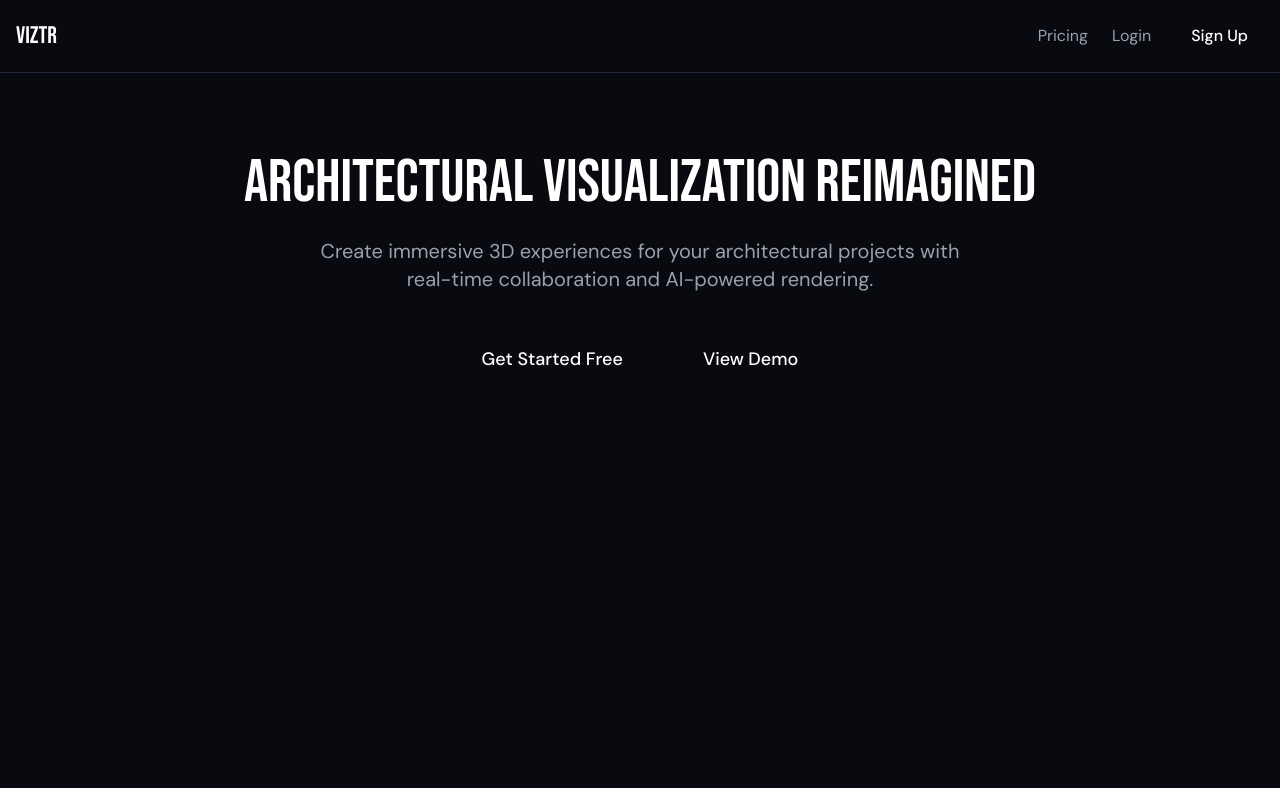
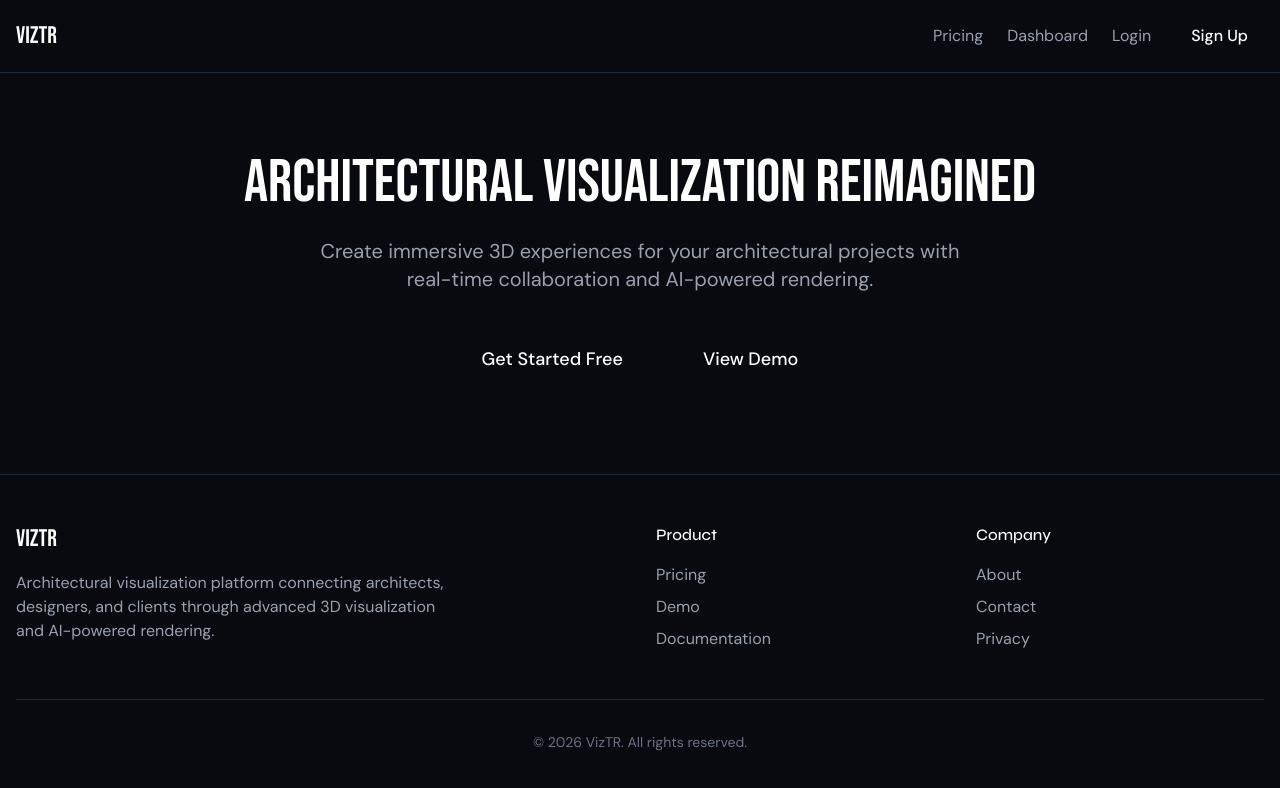
Before and after one commit to viztrlabs/Vizagent, a Next.js app: page / in a window 1280 px wide. Shown: the top 788 px of the page. Built offline with nearby package versions, Linux system fonts and the light colour scheme.

Commit message:
feat: add footer component and update marketing layout

```diff
--- a/app/(marketing)/layout.tsx
+++ b/app/(marketing)/layout.tsx
@@ -1,21 +1,25 @@
+import Footer from '@/components/Footer';
+
 export default function MarketingLayout({
   children,
 }: {
   children: React.ReactNode;
 }) {
   return (
-    <div className="min-h-screen bg-bg">
+    <div className="min-h-screen bg-bg flex flex-col">
       <header className="border-b border-gray-800">
         <nav className="container mx-auto px-4 py-4 flex items-center justify-between">
-          <span className="font-display text-2xl text-cyan">VizTR</span>
+          <a href="/" className="font-display text-2xl text-cyan">VizTR</a>
           <div className="flex items-center gap-6">
             <a href="/pricing" className="text-gray-400 hover:text-white transition-colors">Pricing</a>
+            <a href="/dashboard" className="text-gray-400 hover:text-white transition-colors">Dashboard</a>
             <a href="/login" className="text-gray-400 hover:text-white transition-colors">Login</a>
-            <a href="/signup" className="px-4 py-2 bg-cyan text-bg rounded-md font-medium hover:bg-cyan/90 transition-colors">Sign Up</a>
+            <a href="/auth/signin" className="px-4 py-2 bg-cyan text-bg rounded-md font-medium hover:bg-cyan/90 transition-colors">Sign Up</a>
           </div>
         </nav>
       </header>
-      <main>{children}</main>
+      <main className="flex-1">{children}</main>
+      <Footer />
     </div>
   );
 }
--- /dev/null
+++ b/components/Footer.tsx
@@ -0,0 +1,41 @@
+export default function Footer() {
+  return (
+    <footer className="bg-surface border-t border-gray-800">
+      <div className="max-w-7xl mx-auto px-4 py-12">
+        <div className="grid grid-cols-1 md:grid-cols-4 gap-8">
+          {/* Brand */}
+          <div className="col-span-1 md:col-span-2">
+            <span className="font-display text-2xl text-cyan">VizTR</span>
+            <p className="text-gray-400 mt-4 max-w-md">
+              Architectural visualization platform connecting architects, designers, and clients
+              through advanced 3D visualization and AI-powered rendering.
+            </p>
+          </div>
+
+          {/* Links */}
+          <div>
+            <h4 className="font-medium text-white mb-4">Product</h4>
+            <ul className="space-y-2">
+              <li><a href="/pricing" className="text-gray-400 hover:text-white transition-colors">Pricing</a></li>
+              <li><a href="/demo" className="text-gray-400 hover:text-white transition-colors">Demo</a></li>
+              <li><a href="/docs" className="text-gray-400 hover:text-white transition-colors">Documentation</a></li>
+            </ul>
+          </div>
+
+          <div>
+            <h4 className="font-medium text-white mb-4">Company</h4>
+            <ul className="space-y-2">
+              <li><a href="/about" className="text-gray-400 hover:text-white transition-colors">About</a></li>
+              <li><a href="/contact" className="text-gray-400 hover:text-white transition-colors">Contact</a></li>
+              <li><a href="/privacy" className="text-gray-400 hover:text-white transition-colors">Privacy</a></li>
+            </ul>
+          </div>
+        </div>
+
+        <div className="border-t border-gray-800 mt-12 pt-8 text-center text-gray-500 text-sm">
+          © 2026 VizTR. All rights reserved.
+        </div>
+      </div>
+    </footer>
+  );
+}
```
